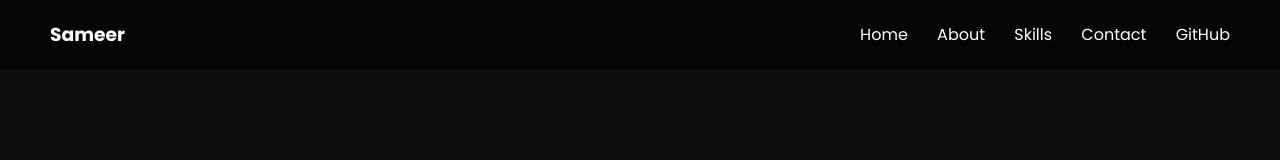
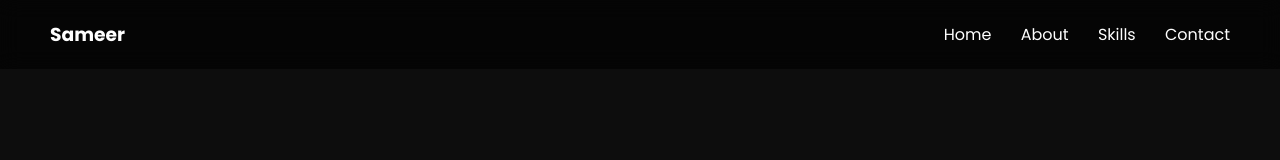
Before and after one commit to Syed-Sameer-Ahemed/sameer, a plain HTML site: page index.html in a window 1280 px wide. Shown: the top 160 px of the page. Drawn offline with nearby package versions, Linux system fonts and the light colour scheme.

```diff
--- a/index.html
+++ b/index.html
@@ -172,7 +172,7 @@
             <a href="#about">About</a>
             <a href="#skills">Skills</a>
             <a href="#contact">Contact</a>
-            <a href="https://github.com/Syed-Sameer-Ahemed" target="_blank">GitHub</a>
+
         </div>
     </nav>
 
```
